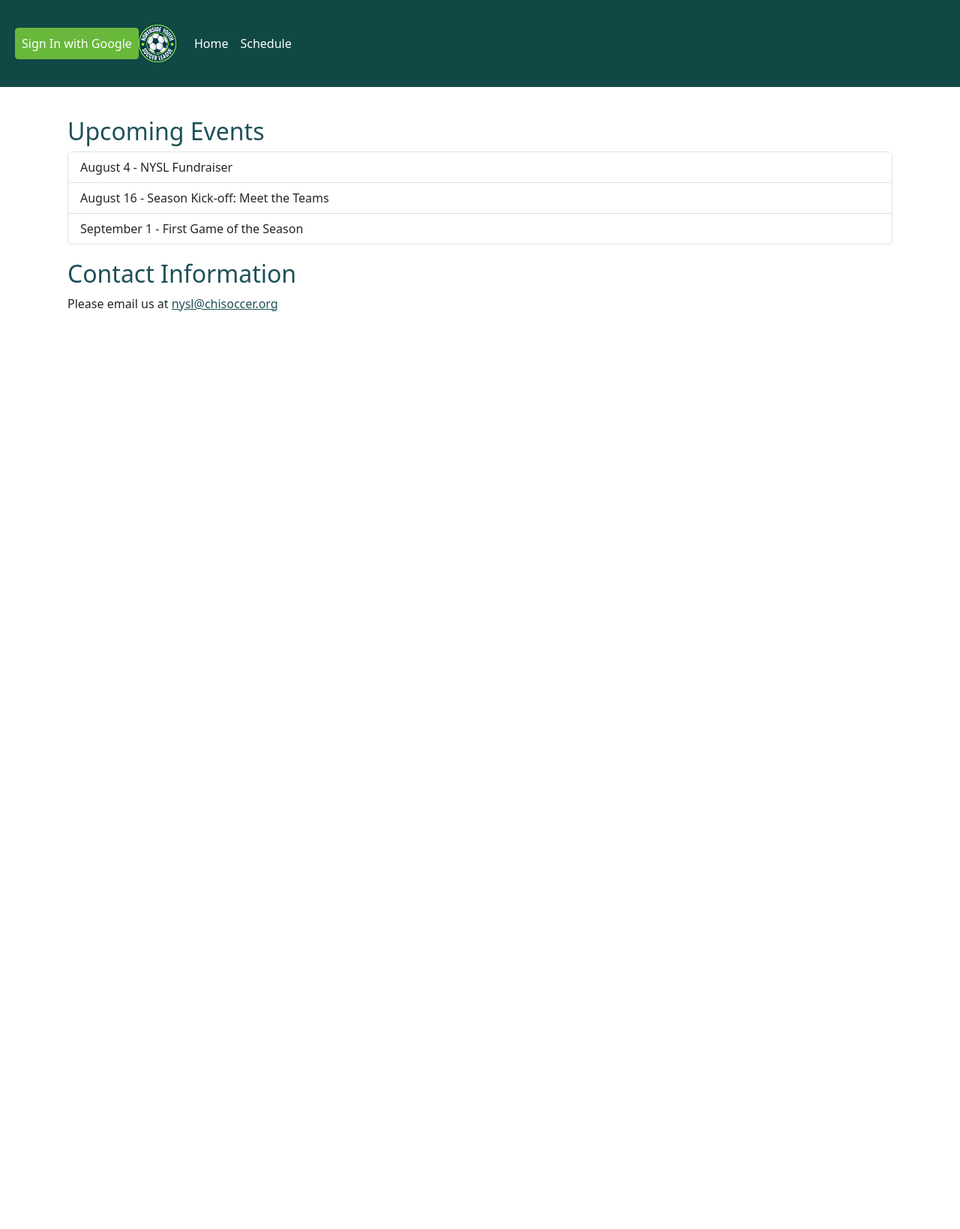
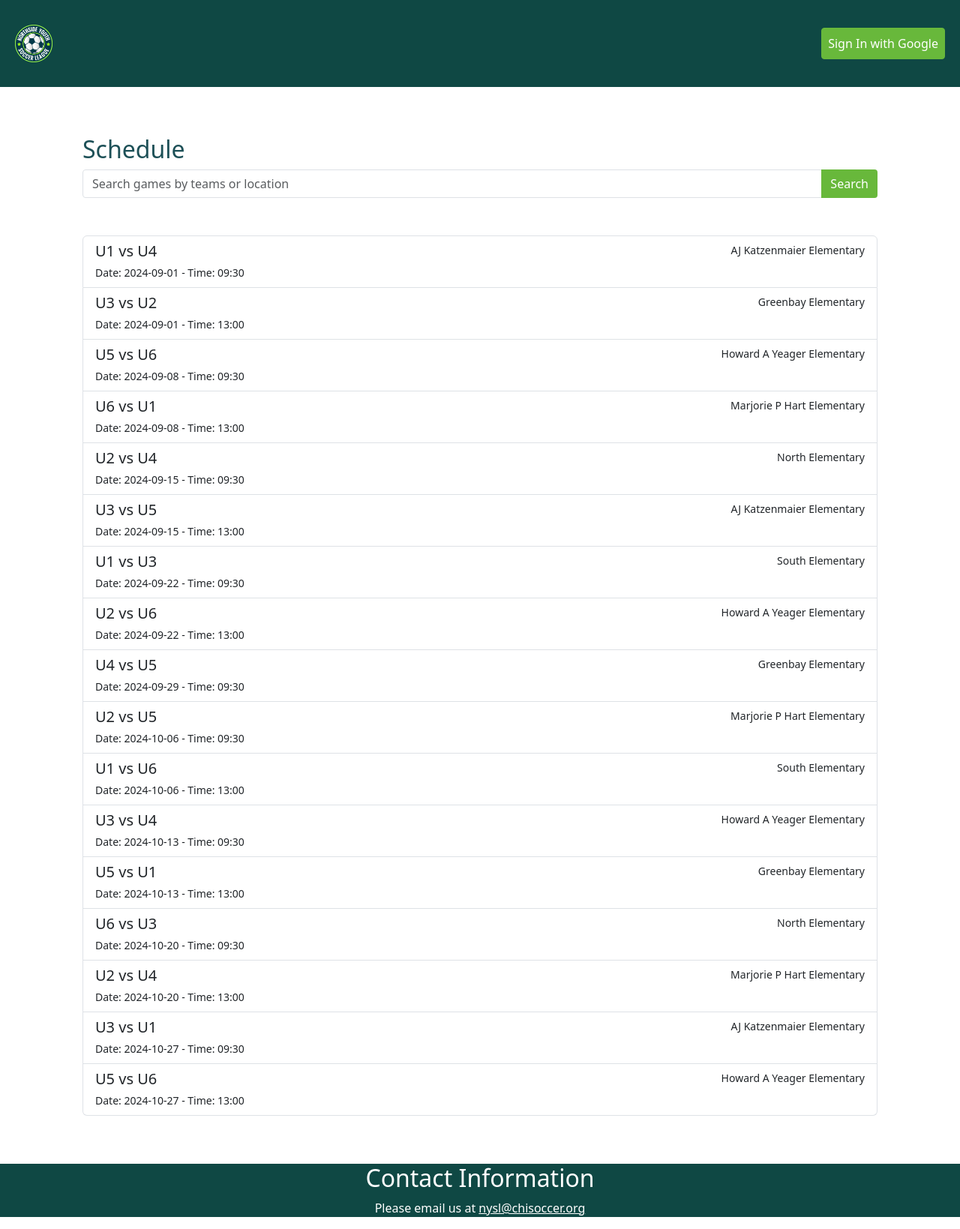
Before and after one commit to luiscasanovas/NYSL, a React (Create React App) app: page / in a window 1280 px wide. Shown: the whole page at 75% size. Before the commit the page ends 800 px from the top, so only its background shows below. Built offline with nearby package versions, Linux system fonts and the light colour scheme; no server answers.

Commit message:
WebApp finished and deployed

```diff
--- a/src/App.css
+++ b/src/App.css
@@ -204,9 +204,19 @@ h2 {
   background-color: #68B83B;
 }
 
+footer {
+  background-color: #0F4844ff;
+}
 
+footer h2,
+footer p,
+footer a {
+  color: white;
+}
+.container {
+    padding-top: 0;
 
-
+}
 /* CSS HEX
 kelly-green: #68B83Bff;
 midnight-green: #1D5057ff;
--- a/src/App.js
+++ b/src/App.js
@@ -1,26 +1,30 @@
 import React from 'react';
 import { BrowserRouter as Router, Route, Routes } from 'react-router-dom';
-import 'bootstrap/dist/css/bootstrap.min.css';
-import Home from './components/Home';
+import Navigation from './components/Navigation';
 import Schedule from './components/Schedule';
 import GameDetail from './components/GameDetail';
-import Navigation from './components/Navigation';
 import MessageBoard from './components/MessageBoard';
 import Gallery from './components/Gallery';
+import { Container } from 'react-bootstrap';
+import './App.css';
 
 function App() {
     return (
         <Router>
-      <div>
             <Navigation />
+            <Container className="mt-4">
                 <Routes>
-          <Route path="/" element={<Home />} />
+                    <Route path="/" element={<Schedule />} />
                     <Route path="/games" element={<Schedule />} />
                     <Route path="/game/:id" element={<GameDetail />} />
                     <Route path="/game/:id/messages" element={<MessageBoard />} />
                     <Route path="/game/:id/gallery" element={<Gallery />} />
                 </Routes>
-      </div>
+            </Container>
+            <footer className="text-center mt-4">
+                <h2>Contact Information</h2>
+                <p>Please email us at <a href="mailto:nysl@chisoccer.org">nysl@chisoccer.org</a></p>
+            </footer>
         </Router>
     );
 }
--- a/src/components/Gallery.jsx
+++ b/src/components/Gallery.jsx
@@ -3,7 +3,6 @@ import { useParams, Link } from 'react-router-dom';
 import { Container, Form, Button, Alert, Row, Col } from 'react-bootstrap';
 import { useAuthState } from 'react-firebase-hooks/auth';
 import { ref, uploadBytes, getDownloadURL, listAll } from 'firebase/storage';
-import { useList } from 'react-firebase-hooks/database';
 import { auth, database, storage, set, ref as dbRef } from '../firebase';
 import gamesData from '../gamesData.json';
 import '../App.css';
@@ -72,6 +71,9 @@ const Gallery = () => {
                 <Alert variant="info">
                     Please <strong>Sign in</strong> to view and participate in the gallery.
                 </Alert>
+                <Link to="/games">
+                    <Button className="btn-custom mt-3">&lt;Back</Button>
+                </Link>
             </Container>
         );
     }
@@ -87,7 +89,7 @@ const Gallery = () => {
                     <Button onClick={handleUpload} disabled={!newPicture} className="btn-custom">
                         Upload
                     </Button>
-                    <Link to={`/game/${id}`} className="btn btn-primary">
+                    <Link to={`/game/${id}`} className="btn btn-primary btn-custom">
                         &lt;Back
                     </Link>
                 </div>
--- a/src/components/GameDetail.jsx
+++ b/src/components/GameDetail.jsx
@@ -1,12 +1,32 @@
 import React from 'react';
 import { useParams, Link } from 'react-router-dom';
-import { Container, Row, Col } from 'react-bootstrap';
+import { Container, Row, Col, Alert, Button } from 'react-bootstrap';
+import { useAuthState } from 'react-firebase-hooks/auth';
+import { auth } from '../firebase';
 import data from '../gamesData.json';
 
 const GameDetail = () => {
   const { id } = useParams();
+  const [user, loading] = useAuthState(auth);
   const game = data.games[id];
   const location = data.locations[game.location];
+
+  if (loading) {
+    return <Container>Loading...</Container>;
+  }
+
+  if (!user) {
+    return (
+      <Container>
+        <Alert variant="info">
+          Please <strong>Sign in</strong> to view the game details and gallery.
+        </Alert>
+        <Link to="/games">
+          <Button className="btn-custom mt-3">&lt;Back</Button>
+        </Link>
+      </Container>
+    );
+  }
 
   return (
     <Container>
@@ -26,9 +46,15 @@ const GameDetail = () => {
               loading="lazy"
             ></iframe>
           </div>
-           <Link to="/games" className="btn btn-primary mt-3">&lt;Back</Link>
-          <Link to={`/game/${id}/messages`} className="btn btn-primary mt-3 ms-2">Participate</Link>
-          <Link to={`/game/${id}/gallery`} className="btn btn-primary mt-3 ms-2">Gallery</Link>
+          <div className="d-flex justify-content-between mt-3">
+            <Link to="/games" className="btn btn-primary btn-custom mt-3">&lt;Back</Link>
+            <Link to={`/game/${id}/messages`} className="btn btn-primary btn-custom mt-3">
+              Participate
+            </Link>
+            <Link to={`/game/${id}/gallery`} className="btn btn-primary btn-custom mt-3">
+              View Gallery
+            </Link>
+          </div>
         </Col>
       </Row>
     </Container>
--- a/src/components/Home.jsx
+++ /dev/null
@@ -1,23 +0,0 @@
-import React from 'react';
-import { Container, Row, Col, ListGroup } from 'react-bootstrap';
-
-const Home = () => {
-  return (
-    <Container>
-      <Row>
-        <Col>
-          <h2>Upcoming Events</h2>
-          <ListGroup>
-            <ListGroup.Item>August 4 - NYSL Fundraiser</ListGroup.Item>
-            <ListGroup.Item>August 16 - Season Kick-off: Meet the Teams</ListGroup.Item>
-            <ListGroup.Item>September 1 - First Game of the Season</ListGroup.Item>
-          </ListGroup>
-          <h2>Contact Information</h2>
-          <p>Please email us at <a href="mailto:nysl@chisoccer.org">nysl@chisoccer.org</a></p>
-        </Col>
-      </Row>
-    </Container>
-  );
-};
-
-export default Home;
--- a/src/components/MessageBoard.jsx
+++ b/src/components/MessageBoard.jsx
@@ -14,12 +14,21 @@ const MessageBoard = () => {
     const messagesRef = ref(database, `messages/${id}`);
     const [messagesSnapshot, loadingMessages, errorMessages] = useList(messagesRef);
 
-    const messages = useMemo(() => (
-        messagesSnapshot ? messagesSnapshot.map(snapshot => ({
-            id: snapshot.key,
-            ...snapshot.val()
-        })).sort((a, b) => a.timestamp - b.timestamp) : []
-    ), [messagesSnapshot]);
+    const messages = useMemo(() => {
+        const messagesMap = new Map();
+        if (messagesSnapshot) {
+            messagesSnapshot.forEach(snapshot => {
+                const message = {
+                    id: snapshot.key,
+                    ...snapshot.val()
+                };
+                if (!messagesMap.has(message.id)) {
+                    messagesMap.set(message.id, message);
+                }
+            });
+        }
+        return Array.from(messagesMap.values()).sort((a, b) => a.timestamp - b.timestamp);
+    }, [messagesSnapshot]);
 
     const handleSendMessage = useCallback(async () => {
         if (!user) {
--- a/src/components/Navigation.jsx
+++ b/src/components/Navigation.jsx
@@ -10,11 +10,20 @@ const Navigation = () => {
     const [user, loading] = useAuthState(auth);
 
     return (
-        <Navbar expand="lg" style={{ backgroundColor: '#0F4844ff' }}>
+        <Navbar style={{ backgroundColor: '#0F4844ff' }}>
             <Container fluid>
-                <Navbar.Toggle aria-controls="basic-navbar-nav" />
+                <Navbar.Brand as={NavLink} to="/">
+                    <img
+                        src={`${process.env.PUBLIC_URL}/nysl_logo.png`}
+                        height="50"
+                        className="d-inline-block align-top"
+                        alt="NYSL Logo"
+                    />
+                </Navbar.Brand>
+                <Nav className="me-auto">
 
-                <Nav className="mx-auto">
+                </Nav>
+                <Nav className="ms-auto">
                     {user ? (
                         <Button className="btn-custom nav-link" onClick={signOutUser}>
                             Sign Out
@@ -25,22 +34,6 @@ const Navigation = () => {
                         </Button>
                     )}
                 </Nav>
-
-                <Navbar.Brand className="ms-auto" as={NavLink} to="/">
-                    <img
-                        src="/nysl_logo.png"
-                        height="50"
-                        className="d-inline-block align-top"
-                        alt="NYSL Logo"
-                    />
-                </Navbar.Brand>
-
-                <Navbar.Collapse id="basic-navbar-nav">
-                    <Nav className="me-auto">
-                        <Nav.Link as={NavLink} to="/">Home</Nav.Link>
-                        <Nav.Link as={NavLink} to="/games">Schedule</Nav.Link>
-                    </Nav>
-                </Navbar.Collapse>
             </Container>
         </Navbar>
     );
--- a/src/components/Schedule.jsx
+++ b/src/components/Schedule.jsx
@@ -1,11 +1,12 @@
 import React, { useState, useEffect } from 'react';
-import { Container, Row, Col, Table, ListGroup, Form, InputGroup, Button } from 'react-bootstrap';
-import { Link } from 'react-router-dom';
+import { Container, Row, Col, ListGroup, Form, InputGroup, Button } from 'react-bootstrap';
+import { Link, useNavigate } from 'react-router-dom';
 import data from '../gamesData.json';
 
 const Schedule = () => {
     const [games, setGames] = useState({});
     const [searchTerm, setSearchTerm] = useState('');
+    const navigate = useNavigate();
 
     useEffect(() => {
         setGames(data.games);
@@ -20,6 +21,10 @@ const Schedule = () => {
         return game.teams.join(' vs ').toLowerCase().includes(searchTerm.toLowerCase()) ||
                data.locations[game.location].name.toLowerCase().includes(searchTerm.toLowerCase());
     });
+
+    const handleGameClick = (gameKey) => {
+        navigate(`/game/${gameKey}`);
+    };
 
     return (
         <Container fluid>
@@ -45,7 +50,12 @@ const Schedule = () => {
                             const game = games[gameKey];
                             const locationDetails = data.locations[game.location];
                             return (
-                                <ListGroup.Item action as={Link} to={`/game/${gameKey}`} key={gameKey}>
+                                <ListGroup.Item
+                                    action
+                                    as="button"
+                                    onClick={() => handleGameClick(gameKey)}
+                                    key={gameKey}
+                                >
                                     <div className="d-flex w-100 justify-content-between">
                                         <h5 className="mb-1">{game.teams.join(" vs ")}</h5>
                                         <small>{locationDetails.name}</small>
```
Also changed, not shown: src/messagesData.json (deleted, +0 -81 lines). Lines whose indentation alone changed are shown as unchanged.
